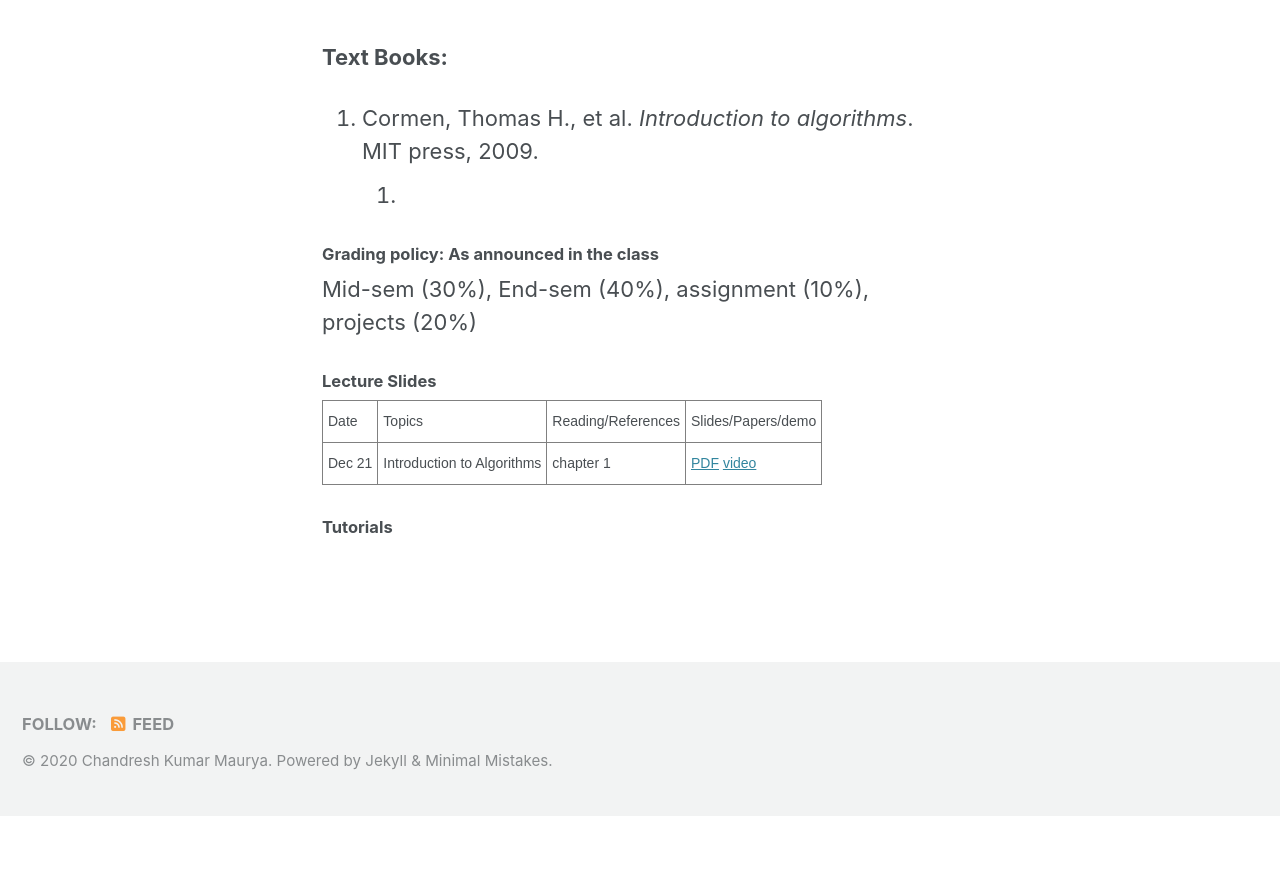
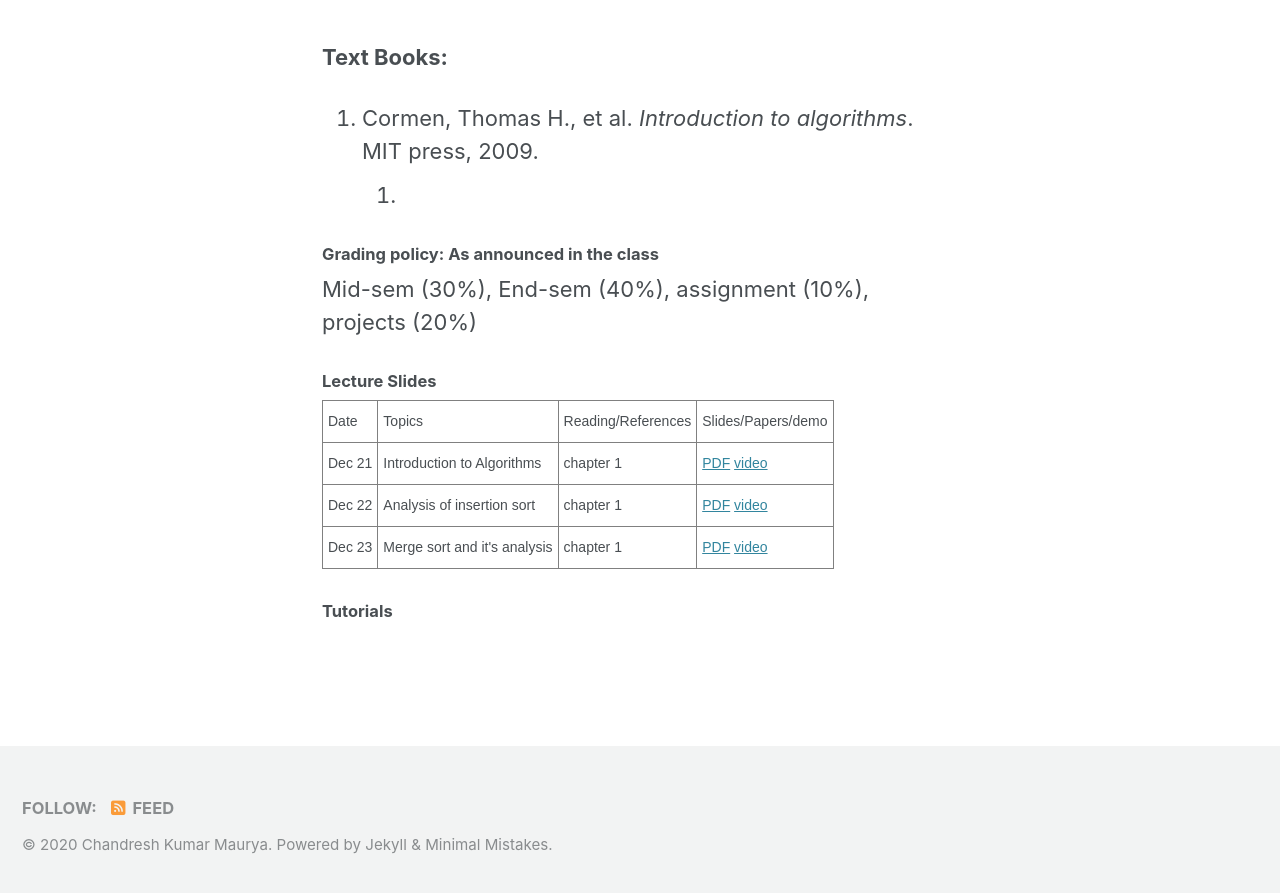
Before and after one commit to chandreshiit/oldsite, a Jekyll site: the page built from _pages/daa.md, in a window 1280 px wide and 900 px high, scrolled down 617 px. Shown: the top 893 px of the window. Built offline with Jekyll 4.4.1, drawn with Linux system fonts in a browser that asks for light colours; cached includes are drawn as plain includes; nearby versions of some CDN libraries; before the commit the page ends 1433 px from its top, so only the background shows below that.

Commit message:
added DAA

```diff
--- a/_pages/daa.md
+++ b/_pages/daa.md
@@ -25,8 +25,6 @@ author_profile: false
 
 Mid-sem (30%), End-sem (40%), assignment (10%), projects (20%)
 
-
-
 #### Lecture Slides
 
 <style type="text/css">
@@ -50,6 +48,22 @@ Mid-sem (30%), End-sem (40%), assignment (10%), projects (20%)
        <a href="https://drive.google.com/file/d/1WHp8Ih2hxN4K5UXM0CcvMul3tNSjuBbL/view?usp=sharing"> video</a>
        </td>
   </tr>
+     <tr>
+    <td class="tg-0pky">Dec 22</td>
+    <td class="tg-0pky">Analysis of insertion sort</td>
+    <td class="tg-0pky">chapter 1</td>
+       <td class="tg-0pky"> <a href="https://drive.google.com/file/d/1mQmMETK8-muS2TDJtn1xbxspshdc01_x/view?usp=sharing">PDF</a>
+       <a href="https://drive.google.com/file/d/18K6L5ut0jeZBvZ4zWNPZjfz_59n7ZZLM/view?usp=sharing">video</a>
+       </td>
+  </tr>
+     <tr>
+    <td class="tg-0pky">Dec 23</td>
+    <td class="tg-0pky">Merge sort and it's analysis</td>
+    <td class="tg-0pky">chapter 1</td>
+       <td class="tg-0pky"> <a href="https://drive.google.com/file/d/1mQmMETK8-muS2TDJtn1xbxspshdc01_x/view?usp=sharing">PDF</a>
+       <a href=" https://drive.google.com/file/d/15HJsEpK_1bvGAXFPXUUufvDn5CniY4-p/view?usp=sharing">video</a>
+       </td>
+  </tr>
    </table>
 
 #### Tutorials
```
